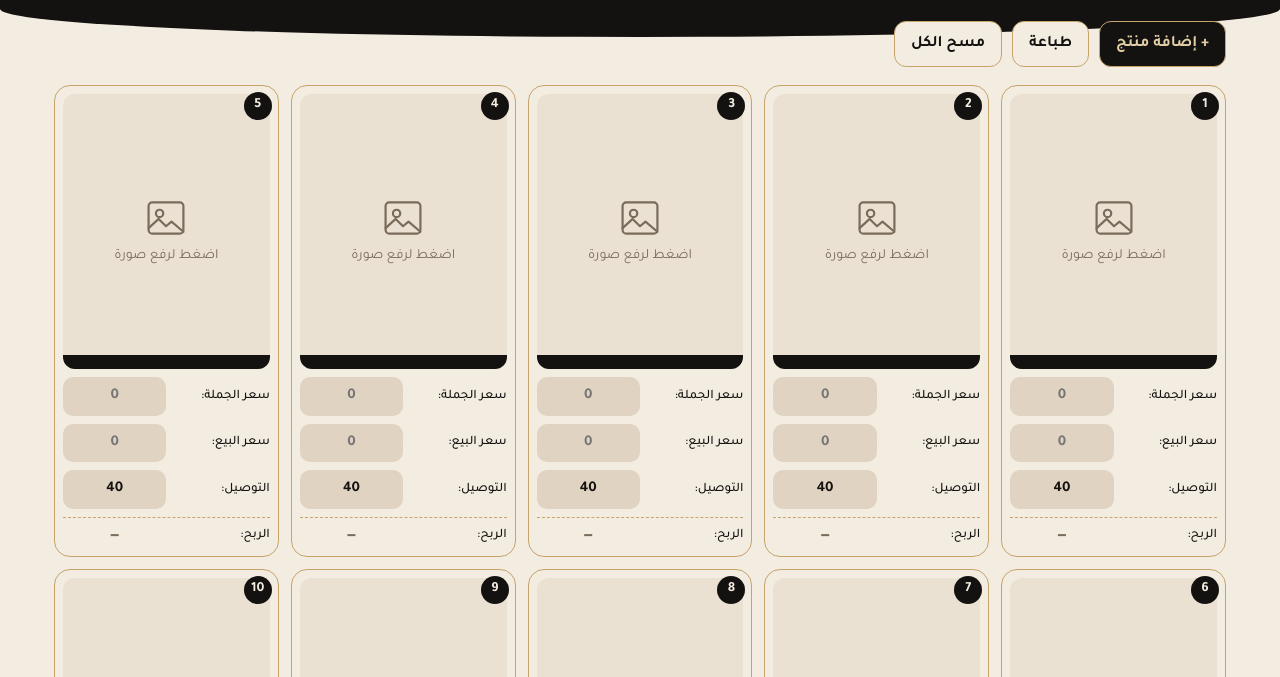
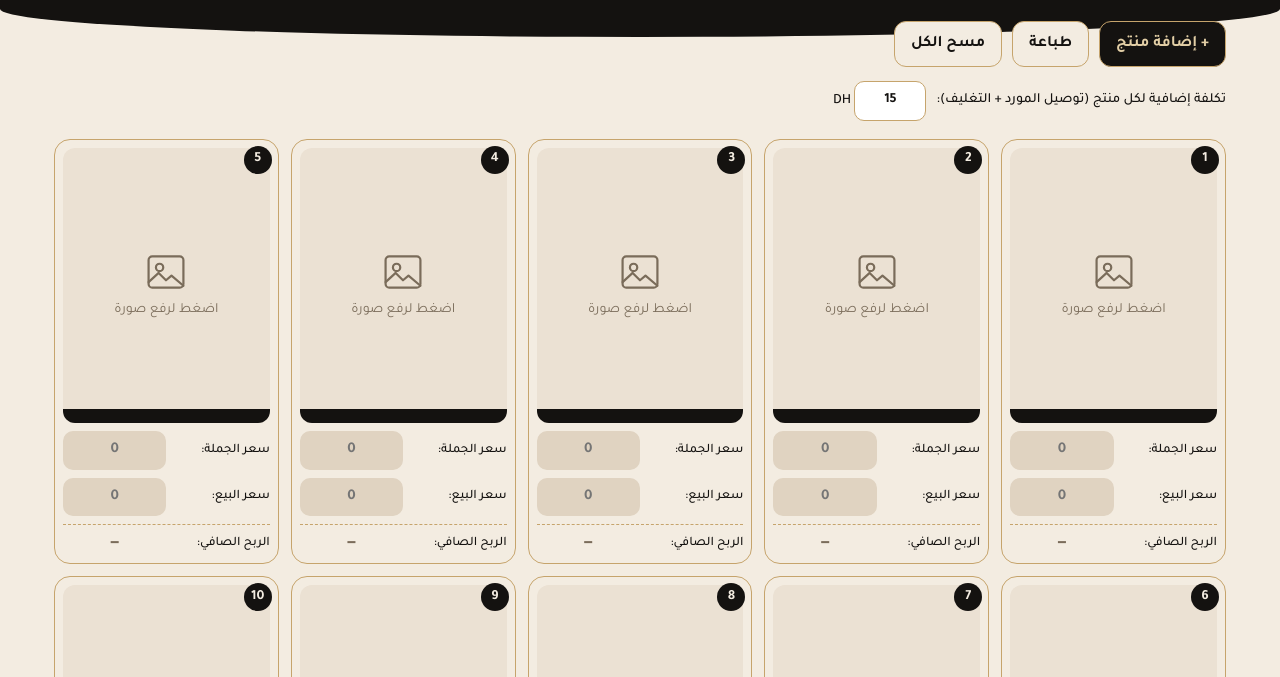
Before and after one commit to yahyasajid097-eng/Catalog-Moon-Blossom-Ys-, a plain HTML site: page index.html in a window 1280 px wide. Shown: the part 105-782 px from the top of the page. Drawn offline with nearby package versions, Linux system fonts and the light colour scheme.

Commit message:
Add files via upload

```diff
--- a/index.html
+++ b/index.html
@@ -55,6 +55,9 @@ body{margin:0;background:var(--cream);color:var(--ink);font-family:"Tajawal",sys
 :focus-visible{outline:3px solid var(--gold);outline-offset:2px}
 .saved{margin-inline-start:auto;align-self:center;font-size:13px;color:var(--muted)}
 
+.extra{max-width:1200px;margin:14px auto 0;padding:0 14px;display:flex;align-items:center;gap:10px;flex-wrap:wrap;font-weight:500;font-size:14px}
+.extra input{width:72px;font:inherit;font-weight:700;text-align:center;direction:ltr;border:1px solid var(--gold);background:#fff;color:var(--ink);border-radius:10px;padding:7px 6px;min-height:40px}
+.extra input:focus{outline:2px solid var(--gold)}
 /* grid */
 .grid{max-width:1200px;margin:18px auto 0;padding:0 14px;display:grid;grid-template-columns:repeat(2,1fr);gap:12px}
 @media(min-width:700px){.grid{grid-template-columns:repeat(3,1fr)}}
@@ -140,6 +143,11 @@ body{margin:0;background:var(--cream);color:var(--ink);font-family:"Tajawal",sys
   <span class="saved" id="saved" aria-live="polite"></span>
 </div>
 
+<div class="extra">
+  <label for="extra">تكلفة إضافية لكل منتج (توصيل المورد + التغليف):</label>
+  <span><input id="extra" type="text" inputmode="decimal" autocomplete="off" value="15"> DH</span>
+</div>
+
 <main>
   <section class="grid" id="grid" aria-label="المنتجات"></section>
 
@@ -153,8 +161,8 @@ body{margin:0;background:var(--cream);color:var(--ink);font-family:"Tajawal",sys
       <dl>
         <div class="line"><dt>إجمالي سعر الجملة:</dt><dd id="tw">0</dd></div>
         <div class="line"><dt>إجمالي سعر البيع:</dt><dd id="ts">0</dd></div>
-        <div class="line"><dt>إجمالي التوصيل:</dt><dd id="td">0</dd></div>
-        <div class="line big"><dt>إجمالي الربح:</dt><dd id="tp">0</dd></div>
+        <div class="line"><dt>تغليف وتوصيل المورد:</dt><dd id="td">0</dd></div>
+        <div class="line big"><dt>صافي الربح:</dt><dd id="tp">0</dd></div>
       </dl>
     </div>
     <div class="quote">كل منتج<br>يحكي قصة<br>من الأناقة ♡</div>
@@ -166,17 +174,17 @@ body{margin:0;background:var(--cream);color:var(--ink);font-family:"Tajawal",sys
 <script>
 (function(){
   var KEY="moonblossom-catalog-v1";
-  var DEFAULT_DELIVERY="40";
-  var state={items:[],notes:""};
+  var state={items:[],notes:"",extra:"15"};
   var grid=document.getElementById("grid");
   var savedEl=document.getElementById("saved");
   var saveTimer=null;
 
-  function blank(){return{img:"",w:"",s:"",d:DEFAULT_DELIVERY}}
+  function blank(){return{img:"",w:"",s:""}}
   function load(){
     try{
       var raw=localStorage.getItem(KEY);
-      if(raw){var p=JSON.parse(raw);if(p&&Array.isArray(p.items)&&p.items.length){state=p}}
+      if(raw){var p=JSON.parse(raw);if(p&&Array.isArray(p.items)&&p.items.length){state=p}
+      if(state.extra===undefined)state.extra="15";}
     }catch(e){}
     if(!state.items.length){for(var i=0;i<15;i++)state.items.push(blank())}
   }
@@ -208,8 +216,8 @@ body{margin:0;background:var(--cream);color:var(--ink);font-family:"Tajawal",sys
       ICON+'<span>اضغط لرفع صورة</span>'+
       '<input type="file" accept="image/*">'+
     '</label>'+
-    row("سعر الجملة:","w",it.w)+row("سعر البيع:","s",it.s)+row("التوصيل:","d",it.d)+
-    '<div class="row profit"><label>الربح:</label><output></output></div>';
+    row("سعر الجملة:","w",it.w)+row("سعر البيع:","s",it.s)+
+    '<div class="row profit"><label>الربح الصافي:</label><output></output></div>';
   }
   function row(label,k,v){
     return '<div class="row"><label>'+label+'</label><input data-k="'+k+'" type="text" inputmode="decimal" autocomplete="off" value="'+(v||"")+'" placeholder="0"></div>';
@@ -264,17 +272,18 @@ body{margin:0;background:var(--cream);color:var(--ink);font-family:"Tajawal",sys
     var it=state.items[i];
     var out=el.querySelector("output");
     var filled=it.s!==""||it.w!=="";
-    var p=num(it.s)-num(it.w)-num(it.d);
+    var p=num(it.s)-num(it.w)-num(state.extra);
     out.textContent=filled?fmt(p)+" DH":"—";
     out.className=filled?(p>=0?"pos":"neg"):"";
   }
 
   function totals(){
-    var w=0,s=0,d=0,p=0;
+    var w=0,s=0,d=0,p=0,n=0;
     state.items.forEach(function(it){
       if(it.s===""&&it.w==="")return;
-      w+=num(it.w);s+=num(it.s);d+=num(it.d);
+      n++;w+=num(it.w);s+=num(it.s);
     });
+    d=n*num(state.extra);
     p=s-w-d;
     document.getElementById("tw").textContent=fmt(w)+" DH";
     document.getElementById("ts").textContent=fmt(s)+" DH";
@@ -312,12 +321,20 @@ body{margin:0;background:var(--cream);color:var(--ink);font-family:"Tajawal",sys
       return;
     }
     clearTimeout(resetT);resetT=null;resetBtn.textContent="مسح الكل";
-    state={items:[],notes:""};
+    state={items:[],notes:"",extra:state.extra};
     for(var i=0;i<15;i++)state.items.push(blank());
     document.getElementById("notes").value="";
     render();save();
   });
   document.getElementById("print").addEventListener("click",function(){try{window.print()}catch(e){}savedEl.textContent="إذا لم تظهر الطباعة، خذ لقطة شاشة"});
+  var ex=document.getElementById("extra");
+  ex.value=state.extra;
+  ex.addEventListener("input",function(){
+    var c=clean(ex.value);if(c!==ex.value)ex.value=c;
+    state.extra=c;
+    document.querySelectorAll(".item").forEach(function(el,i){refreshCard(el,i)});
+    totals();save();
+  });
   var notes=document.getElementById("notes");
   notes.addEventListener("input",function(){state.notes=notes.value;save()});
 
@@ -332,6 +349,7 @@ body{margin:0;background:var(--cream);color:var(--ink);font-family:"Tajawal",sys
   }catch(e){}
   load();
   notes.value=state.notes||"";
+  ex.value=state.extra;
   render();
 })();
 </script>
```
